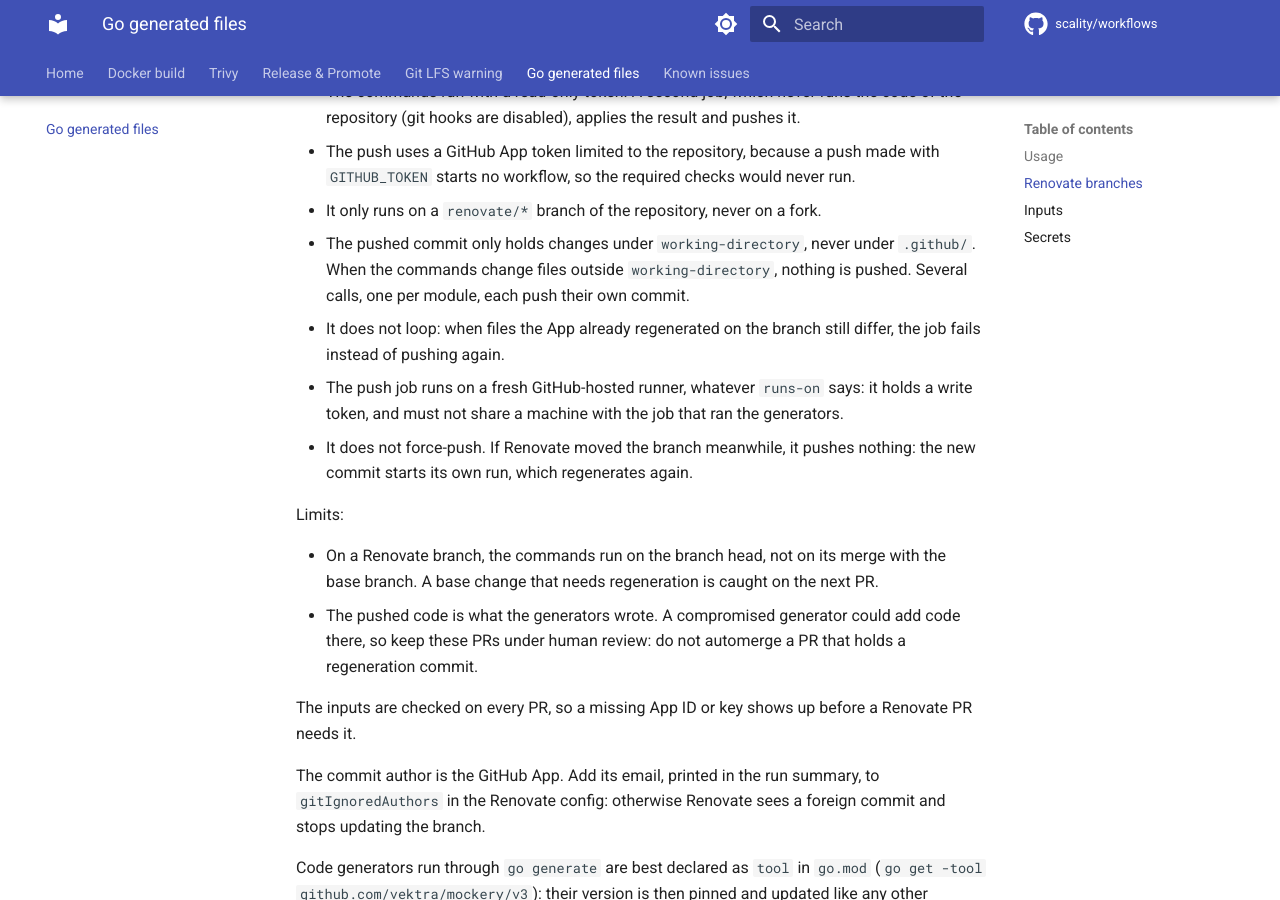
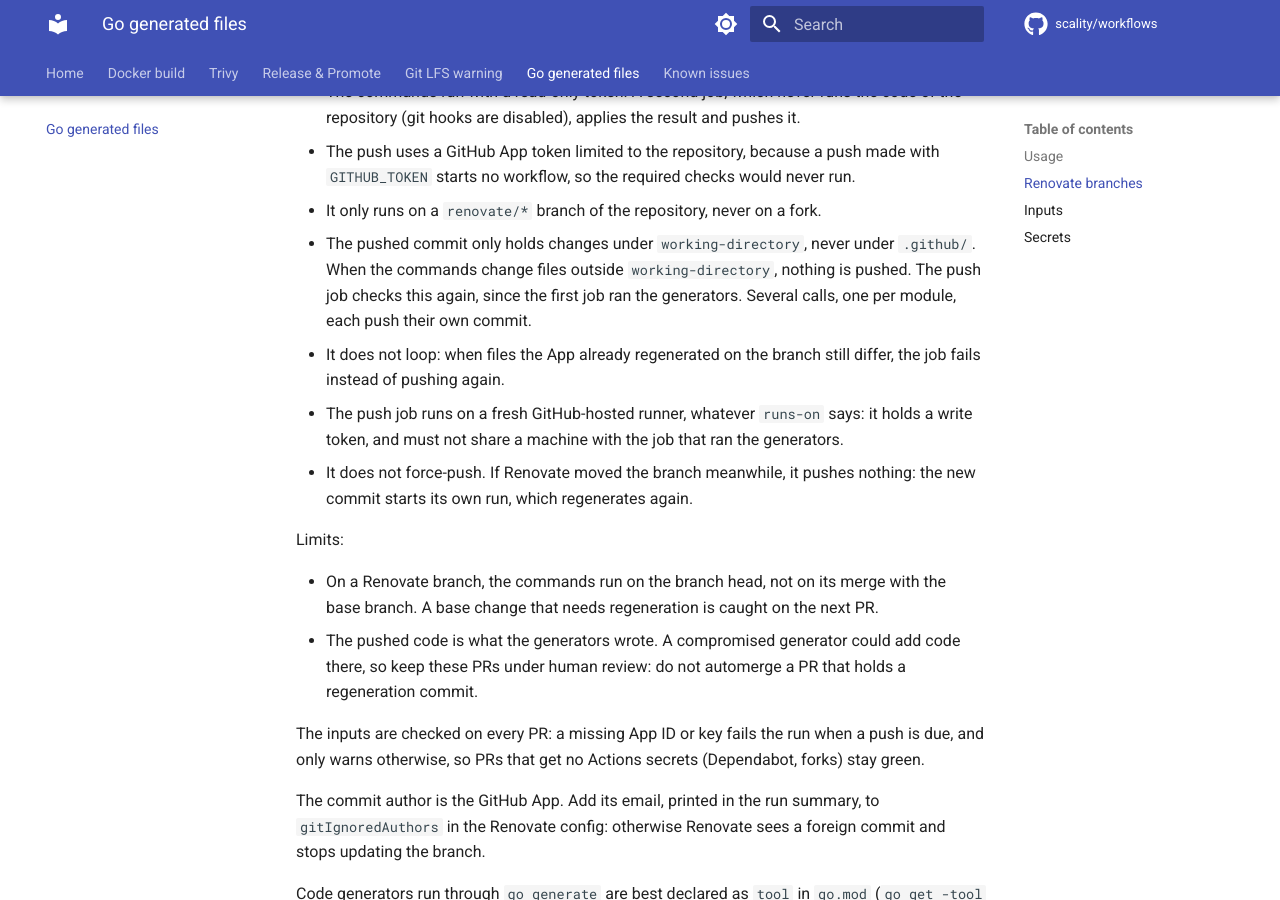
Before and after one commit to scality/workflows, an MkDocs documentation site: the page built from docs/go-generated.md, in a window 1280 px wide and 900 px high, scrolled down 1234 px. Built offline with MkDocs 1.6.1 and Material for MkDocs 9.7.7, drawn with Linux system fonts in a browser that asks for light colours; comment, search, counter and statistics services are not loaded.

Commit message:
fix(go-generated): warn without secrets, recheck the patch before the push
The input check failed every PR that gets no Actions secrets, such as
Dependabot and fork PRs. It now fails only when a push is due, and
warns otherwise.

The outside-working-directory check ran in the job that runs the
generators, so a compromised generator could fake it. The push job now
checks again that every path of the patch is under working-directory.

Refs: MK8S-516

```diff
--- a/docs/go-generated.md
+++ b/docs/go-generated.md
@@ -60,7 +60,8 @@ How it stays safe:
   `GITHUB_TOKEN` starts no workflow, so the required checks would never run.
 - It only runs on a `renovate/*` branch of the repository, never on a fork.
 - The pushed commit only holds changes under `working-directory`, never under `.github/`.
-  When the commands change files outside `working-directory`, nothing is pushed.
+  When the commands change files outside `working-directory`, nothing is pushed. The push
+  job checks this again, since the first job ran the generators.
   Several calls, one per module, each push their own commit.
 - It does not loop: when files the App already regenerated on the branch still differ,
   the job fails instead of pushing again.
@@ -77,8 +78,9 @@ Limits:
   there, so keep these PRs under human review: do not automerge a PR that holds a
   regeneration commit.
 
-The inputs are checked on every PR, so a missing App ID or key shows up before a
-Renovate PR needs it.
+The inputs are checked on every PR: a missing App ID or key fails the run when a push
+is due, and only warns otherwise, so PRs that get no Actions secrets (Dependabot, forks)
+stay green.
 
 The commit author is the GitHub App. Add its email, printed in the run summary, to
 `gitIgnoredAuthors` in the Renovate config: otherwise Renovate sees a foreign commit and
```
Also changed, not shown: 1 other file.
